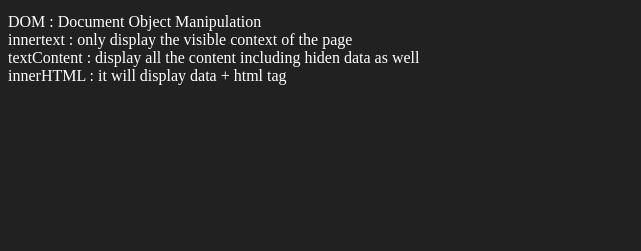
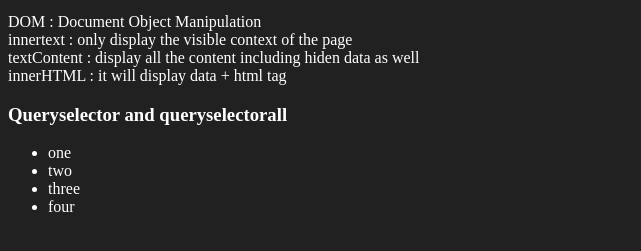
Before and after one commit to nidss1996/js_Learning, a plain HTML site: page 04_Dom/01.First.html in a window 1280 px wide. Shown: the part 101-352 px from the top of the page, without its empty margins (0-641 px from the left). Drawn offline with Linux system fonts and the light colour scheme.

Commit message:
queryselector operation

```diff
--- a/04_Dom/01.First.html
+++ b/04_Dom/01.First.html
@@ -23,6 +23,17 @@
 
 
     </p>
+    <p>
+        <h3>Queryselector and queryselectorall </h3>
+        <ul>
+            <li>one </li>
+            <li>two</li>
+            <li>three</li>
+            <li>four</li>
+
+
+        </ul>
+    </p>
 
 </body>
 </html>
```
